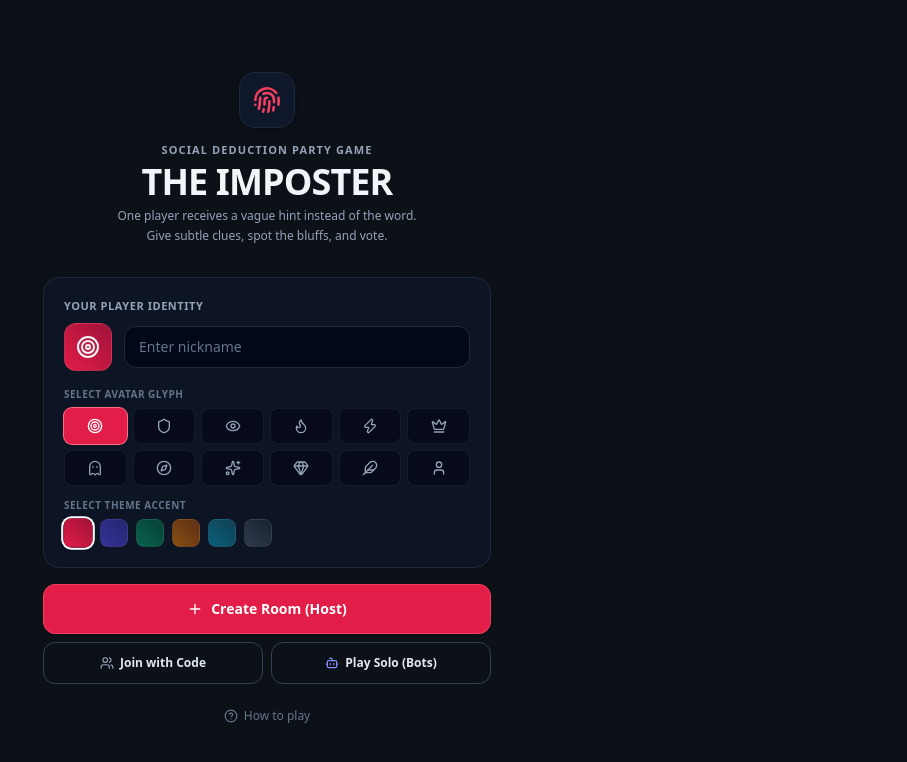
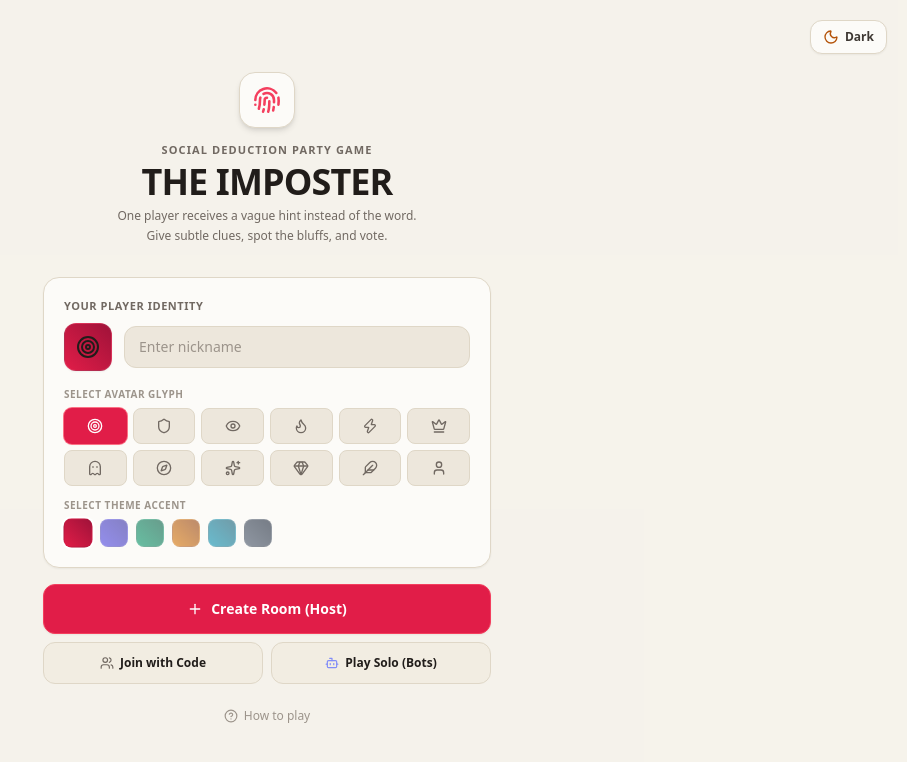
Before and after one commit to Lostshayan/Imposter, a Next.js app: page / in a window 1280 px wide. Shown: the top 762 px of the page, without its empty margins (373-1280 px from the left). Built offline with nearby package versions, Linux system fonts and the light colour scheme; no server answers.

Commit message:
Add warm beige light mode theme with soft colours and theme toggle

```diff
--- a/src/app/globals.css
+++ b/src/app/globals.css
@@ -63,3 +63,165 @@ button, input, select, textarea, a {
 .animate-fade-in {
   animation: fadeIn 0.2s cubic-bezier(0.16, 1, 0.3, 1) forwards;
 }
+
+/* ==========================================================================
+   WARM BEIGE LIGHT MODE AESTHETICS
+   Palette: Warm Oatmeal, Soft Parchment Linen, Taupe Borders & Espresso Ink
+   ========================================================================== */
+
+html.light {
+  --background: #f6f3eb;
+  --foreground: #211d1a;
+}
+
+html.light body {
+  background-color: #f6f3eb !important;
+  color: #211d1a !important;
+}
+
+/* Canvas background override */
+html.light .bg-\[\#0c1017\],
+html.light .bg-\[\#0c1017\]\/90 {
+  background-color: rgba(246, 243, 235, 0.94) !important;
+}
+
+/* Card surfaces -> Soft warm parchment cream */
+html.light .bg-slate-900,
+html.light .bg-slate-900\/95,
+html.light .bg-slate-900\/90,
+html.light .bg-slate-900\/80,
+html.light .bg-slate-900\/70,
+html.light .bg-slate-900\/60,
+html.light .bg-slate-900\/50,
+html.light .bg-slate-900\/40 {
+  background-color: #fcfbf8 !important;
+}
+
+/* Secondary nested containers / pill boxes -> Soft warm sand */
+html.light .bg-slate-950,
+html.light .bg-slate-950\/90,
+html.light .bg-slate-950\/80,
+html.light .bg-slate-950\/70,
+html.light .bg-slate-950\/60,
+html.light .bg-slate-950\/50,
+html.light .bg-slate-950\/40,
+html.light .bg-slate-950\/30 {
+  background-color: #ede7dc !important;
+}
+
+/* Intermediate elements -> Warm natural linen */
+html.light .bg-slate-850 {
+  background-color: #f2ede2 !important;
+}
+
+html.light .bg-slate-800,
+html.light .bg-slate-800\/90,
+html.light .bg-slate-800\/80,
+html.light .bg-slate-800\/70,
+html.light .bg-slate-800\/60,
+html.light .bg-slate-800\/50,
+html.light .bg-slate-800\/40 {
+  background-color: #e8e2d4 !important;
+}
+
+/* Hover surfaces in light mode */
+html.light .hover\:bg-slate-850:hover,
+html.light .hover\:bg-slate-800:hover,
+html.light .hover\:bg-slate-750:hover,
+html.light .hover\:bg-slate-700:hover {
+  background-color: #dfd8c9 !important;
+}
+
+/* Borders -> Delicate warm taupe */
+html.light .border-slate-800,
+html.light .border-slate-800\/80,
+html.light .border-slate-800\/60,
+html.light .border-slate-800\/50,
+html.light .border-slate-700,
+html.light .border-slate-700\/80,
+html.light .border-slate-700\/70,
+html.light .border-slate-700\/60,
+html.light .border-slate-700\/50,
+html.light .border-slate-700\/40,
+html.light .divide-slate-800 > * + * {
+  border-color: #dfd7c7 !important;
+}
+
+/* Typography in light mode */
+html.light .text-slate-100,
+html.light .text-slate-200 {
+  color: #211d1a !important; /* deep espresso */
+}
+
+html.light .text-slate-300 {
+  color: #3e3833 !important; /* warm charcoal */
+}
+
+html.light .text-slate-400 {
+  color: #716962 !important; /* warm stone */
+}
+
+html.light .text-slate-500 {
+  color: #9c948b !important; /* soft taupe */
+}
+
+/* Text placeholder in light mode */
+html.light input::placeholder {
+  color: #9c948b !important;
+}
+
+/* Text on solid primary buttons remains crisp white */
+html.light button.bg-rose-600,
+html.light .bg-rose-600,
+html.light .bg-indigo-600,
+html.light .text-white {
+  color: #ffffff !important;
+}
+
+/* Amber highlights (Secret word, room code) in light mode */
+html.light .text-amber-300,
+html.light .text-amber-400 {
+  color: #b45309 !important; /* rich warm amber */
+}
+
+/* Secret word background in reveal screens */
+html.light .bg-amber-500\/10 {
+  background-color: rgba(245, 158, 11, 0.12) !important;
+  border-color: rgba(217, 119, 6, 0.3) !important;
+}
+
+/* Emerald civilian highlights in light mode */
+html.light .text-emerald-300,
+html.light .text-emerald-400 {
+  color: #047857 !important;
+}
+html.light .bg-emerald-500\/10 {
+  background-color: rgba(16, 185, 129, 0.1) !important;
+  border-color: rgba(16, 185, 129, 0.25) !important;
+}
+
+/* Rose imposter highlights in light mode */
+html.light .text-rose-300,
+html.light .text-rose-400,
+html.light .text-red-300,
+html.light .text-red-400 {
+  color: #be123c !important;
+}
+html.light .bg-rose-500\/10,
+html.light .bg-rose-950\/20,
+html.light .bg-rose-950\/30 {
+  background-color: rgba(244, 63, 94, 0.08) !important;
+}
+
+/* Modal overlays in light mode */
+html.light .bg-black\/80 {
+  background-color: rgba(33, 29, 26, 0.6) !important;
+}
+
+/* Victory glows for light beige aesthetic */
+html.light .bg-emerald-950\/70 {
+  background-color: #e6f4ea !important;
+}
+html.light .bg-red-950\/70 {
+  background-color: #fce8e6 !important;
+}
--- a/src/app/layout.tsx
+++ b/src/app/layout.tsx
@@ -1,6 +1,7 @@
 import type { Metadata, Viewport } from "next";
 import localFont from "next/font/local";
 import "./globals.css";
+import { ThemeProvider } from "../context/ThemeContext";
 
 const geistSans = localFont({
   src: "./fonts/GeistVF.woff",
@@ -43,17 +44,34 @@ export default function RootLayout({
   children: React.ReactNode;
 }>) {
   return (
-    <html lang="en">
+    <html lang="en" suppressHydrationWarning>
       <head>
         <link rel="manifest" href="/manifest.json" />
         <link rel="apple-touch-icon" href="/icons/apple-touch-icon.png" />
         <meta name="mobile-web-app-capable" content="yes" />
         <meta name="apple-mobile-web-app-capable" content="yes" />
+        {/* Prevent theme flash */}
+        <script
+          dangerouslySetInnerHTML={{
+            __html: `
+              try {
+                var saved = localStorage.getItem('imposter_theme');
+                if (saved === 'light' || (!saved && window.matchMedia('(prefers-color-scheme: light)').matches)) {
+                  document.documentElement.classList.add('light');
+                  document.documentElement.classList.remove('dark');
+                } else {
+                  document.documentElement.classList.add('dark');
+                  document.documentElement.classList.remove('light');
+                }
+              } catch (e) {}
+            `,
+          }}
+        />
       </head>
       <body
         className={`${geistSans.variable} ${geistMono.variable} antialiased`}
       >
-        {children}
+        <ThemeProvider>{children}</ThemeProvider>
       </body>
     </html>
   );
--- a/src/components/Header.tsx
+++ b/src/components/Header.tsx
@@ -1,8 +1,9 @@
 'use client';
 
 import React from 'react';
-import { Fingerprint, Users, Clock, LogOut, Copy, Check } from 'lucide-react';
+import { Fingerprint, Users, Clock, LogOut, Copy, Check, Sun, Moon } from 'lucide-react';
 import { ClientGameState } from '../types/game';
+import { useTheme } from '../context/ThemeContext';
 
 interface HeaderProps {
   gameState: ClientGameState | null;
@@ -13,6 +14,7 @@ interface HeaderProps {
 
 export function Header({ gameState, timeLeft, onLeave, isConnected = true }: HeaderProps) {
   const [copied, setCopied] = React.useState(false);
+  const { theme, toggleTheme } = useTheme();
 
   const copyCode = () => {
     if (gameState?.code) {
@@ -82,7 +84,20 @@ export function Header({ gameState, timeLeft, onLeave, isConnected = true }: Hea
           </div>
         </div>
 
-        {/* Right: Leave Button */}
+        {/* Right: Theme Toggle & Leave Button */}
+        <div className="flex items-center gap-1 shrink-0">
+          <button
+            onClick={toggleTheme}
+            title={theme === 'light' ? 'Switch to Dark Mode' : 'Switch to Beige Light Mode'}
+            className="text-slate-400 hover:text-amber-500 active:scale-95 p-1.5 rounded-md hover:bg-slate-800 transition-all min-w-[28px] min-h-[28px] flex items-center justify-center"
+          >
+            {theme === 'light' ? (
+              <Moon className="w-3.5 h-3.5 sm:w-4 sm:h-4 text-amber-600" />
+            ) : (
+              <Sun className="w-3.5 h-3.5 sm:w-4 sm:h-4 text-amber-400" />
+            )}
+          </button>
+
           <button
             onClick={onLeave}
             title="Leave Room"
@@ -90,6 +105,7 @@ export function Header({ gameState, timeLeft, onLeave, isConnected = true }: Hea
           >
             <LogOut className="w-3.5 h-3.5 sm:w-4 sm:h-4" />
           </button>
+        </div>
       </div>
     </header>
   );
--- a/src/components/HomeScreen.tsx
+++ b/src/components/HomeScreen.tsx
@@ -1,8 +1,9 @@
 'use client';
 
 import React, { useState } from 'react';
-import { Fingerprint, Play, Plus, Users, Bot, HelpCircle, X, Shield, Eye, AlertCircle } from 'lucide-react';
+import { Fingerprint, Play, Plus, Users, Bot, HelpCircle, X, Shield, Eye, AlertCircle, Sun, Moon } from 'lucide-react';
 import { PlayerAvatar, AVATAR_GLYPHS, AvatarGlyphId } from './PlayerAvatar';
+import { useTheme } from '../context/ThemeContext';
 
 interface HomeScreenProps {
   onCreateRoom: (name: string, avatar: string, color: string) => void;
@@ -27,6 +28,7 @@ export function HomeScreen({ onCreateRoom, onJoinRoom, onSoloPlay, errorMsg }: H
   const [selectedColor, setSelectedColor] = useState(COLOR_THEMES[0].bg);
   const [showRules, setShowRules] = useState(false);
   const [mode, setMode] = useState<'MAIN' | 'JOIN'>('MAIN');
+  const { theme, toggleTheme } = useTheme();
 
   const playerName = name.trim() || 'Player';
 
@@ -46,6 +48,28 @@ export function HomeScreen({ onCreateRoom, onJoinRoom, onSoloPlay, errorMsg }: H
 
   return (
     <div className="min-h-screen min-h-[100dvh] bg-[#0c1017] text-slate-100 flex flex-col items-center justify-center p-3.5 sm:p-4 relative selection:bg-rose-500/30">
+      {/* Top Floating Theme Toggle */}
+      <div className="absolute top-3 right-3 sm:top-5 sm:right-5 z-20">
+        <button
+          type="button"
+          onClick={toggleTheme}
+          title={theme === 'light' ? 'Switch to Dark Mode' : 'Switch to Beige Light Mode'}
+          className="p-2 sm:px-3 sm:py-2 rounded-xl bg-slate-900/80 hover:bg-slate-800 border border-slate-700/80 text-slate-300 transition-all flex items-center gap-1.5 shadow-sm text-xs font-semibold active:scale-95"
+        >
+          {theme === 'light' ? (
+            <>
+              <Moon className="w-3.5 h-3.5 sm:w-4 sm:h-4 text-amber-700" />
+              <span className="hidden sm:inline">Dark</span>
+            </>
+          ) : (
+            <>
+              <Sun className="w-3.5 h-3.5 sm:w-4 sm:h-4 text-amber-400" />
+              <span className="hidden sm:inline">Beige Mode</span>
+            </>
+          )}
+        </button>
+      </div>
+
       <div className="w-full max-w-md mx-auto flex flex-col items-center py-4">
         {/* Sleek Brand Header */}
         <div className="flex flex-col items-center mb-6 sm:mb-8 text-center">
--- /dev/null
+++ b/src/context/ThemeContext.tsx
@@ -0,0 +1,76 @@
+'use client';
+
+import React, { createContext, useContext, useEffect, useState } from 'react';
+
+type Theme = 'dark' | 'light';
+
+interface ThemeContextType {
+  theme: Theme;
+  toggleTheme: () => void;
+  setTheme: (theme: Theme) => void;
+}
+
+const ThemeContext = createContext<ThemeContextType>({
+  theme: 'dark',
+  toggleTheme: () => {},
+  setTheme: () => {},
+});
+
+export function ThemeProvider({ children }: { children: React.ReactNode }) {
+  const [theme, setThemeState] = useState<Theme>('dark');
+  const [mounted, setMounted] = useState(false);
+
+  useEffect(() => {
+    setMounted(true);
+    try {
+      const savedTheme = localStorage.getItem('imposter_theme') as Theme | null;
+      if (savedTheme === 'light' || savedTheme === 'dark') {
+        setThemeState(savedTheme);
+        applyTheme(savedTheme);
+      } else {
+        // Default to dark or detect system preference
+        const prefersLight = window.matchMedia('(prefers-color-scheme: light)').matches;
+        const initialTheme: Theme = prefersLight ? 'light' : 'dark';
+        setThemeState(initialTheme);
+        applyTheme(initialTheme);
+      }
+    } catch {
+      applyTheme('dark');
+    }
+  }, []);
+
+  const applyTheme = (t: Theme) => {
+    const root = document.documentElement;
+    if (t === 'light') {
+      root.classList.add('light');
+      root.classList.remove('dark');
+    } else {
+      root.classList.add('dark');
+      root.classList.remove('light');
+    }
+  };
+
+  const setTheme = (newTheme: Theme) => {
+    setThemeState(newTheme);
+    applyTheme(newTheme);
+    try {
+      localStorage.setItem('imposter_theme', newTheme);
+    } catch {
+      // ignore
+    }
+  };
+
+  const toggleTheme = () => {
+    setTheme(theme === 'dark' ? 'light' : 'dark');
+  };
+
+  return (
+    <ThemeContext.Provider value={{ theme, toggleTheme, setTheme }}>
+      {children}
+    </ThemeContext.Provider>
+  );
+}
+
+export function useTheme() {
+  return useContext(ThemeContext);
+}
```
Lines whose indentation alone changed are shown as unchanged.
